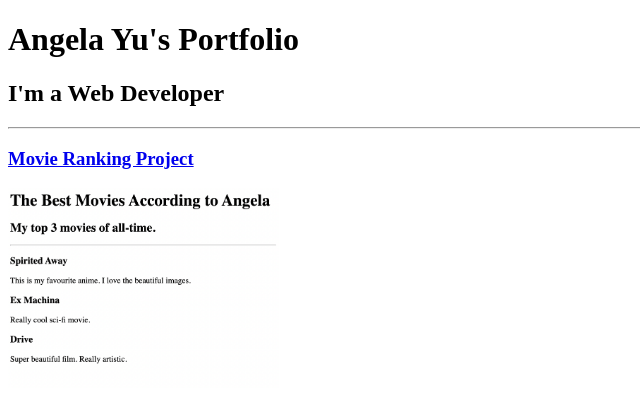
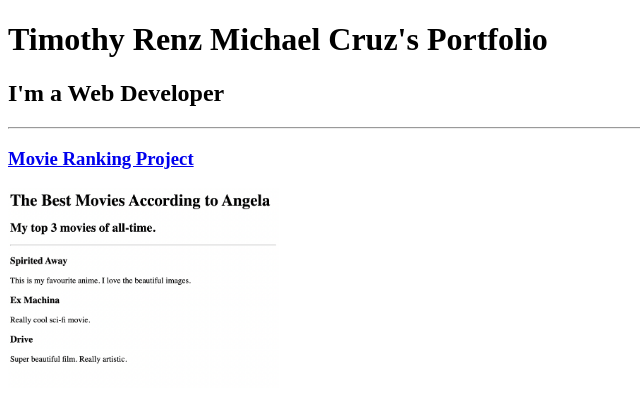
Before and after one commit to trenz15/html-portfolio, a plain HTML site: page index.html in a window 1280 px wide. Shown: the top 408 px of the page, without its empty margins (0-640 px from the left). Drawn offline with Linux system fonts and the light colour scheme.

Commit message:
Add files via upload

```diff
--- a/index.html
+++ b/index.html
@@ -3,11 +3,11 @@
 
 <head>
     <meta charset="UTF-8">
-    <title>Angela's Portfolio</title>
+    <title>Timothy Renz Michael Cruz's Portfolio</title>
 </head>
 
 <body>
-    <h1>Angela Yu's Portfolio</h1>
+    <h1>Timothy Renz Michael Cruz's Portfolio</h1>
     <h2>I'm a Web Developer</h2>
     <hr />
     <h3><a href="./public/movie-ranking.html">Movie Ranking Project</a></h3>
```
